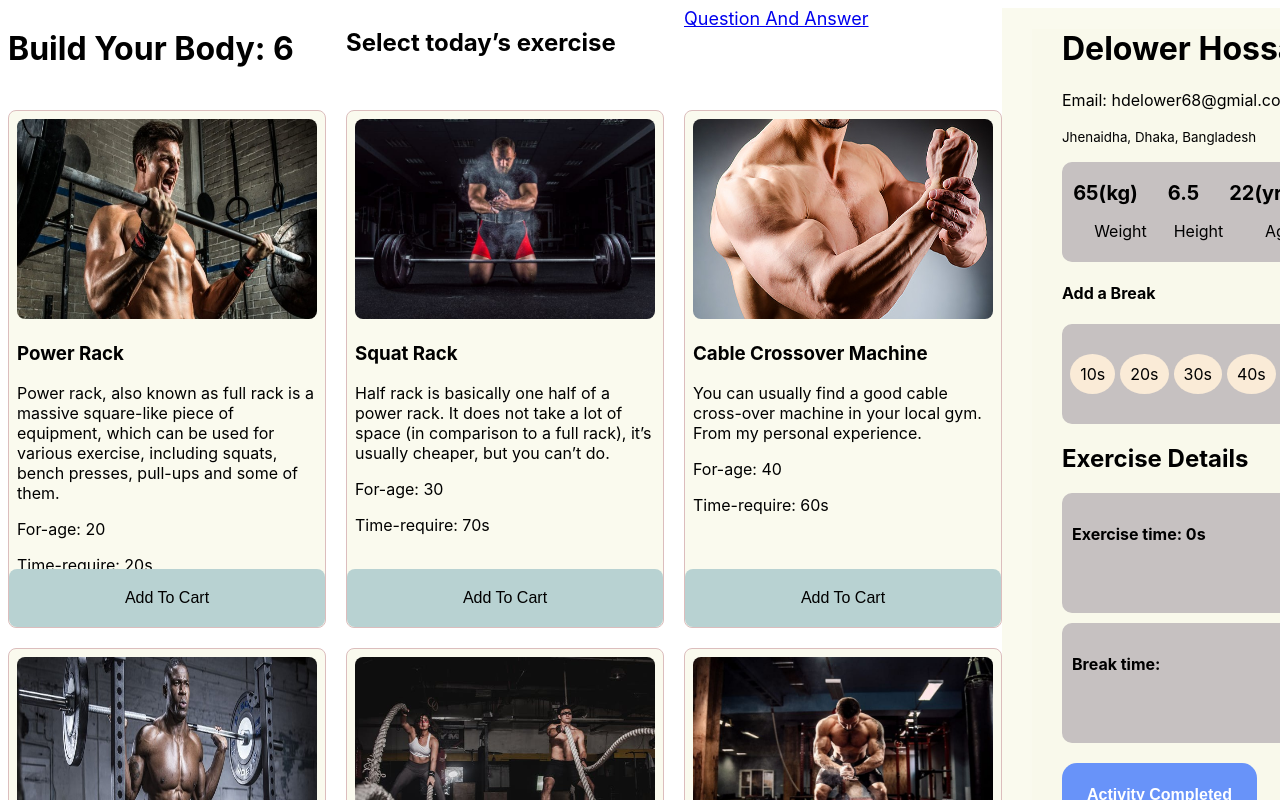
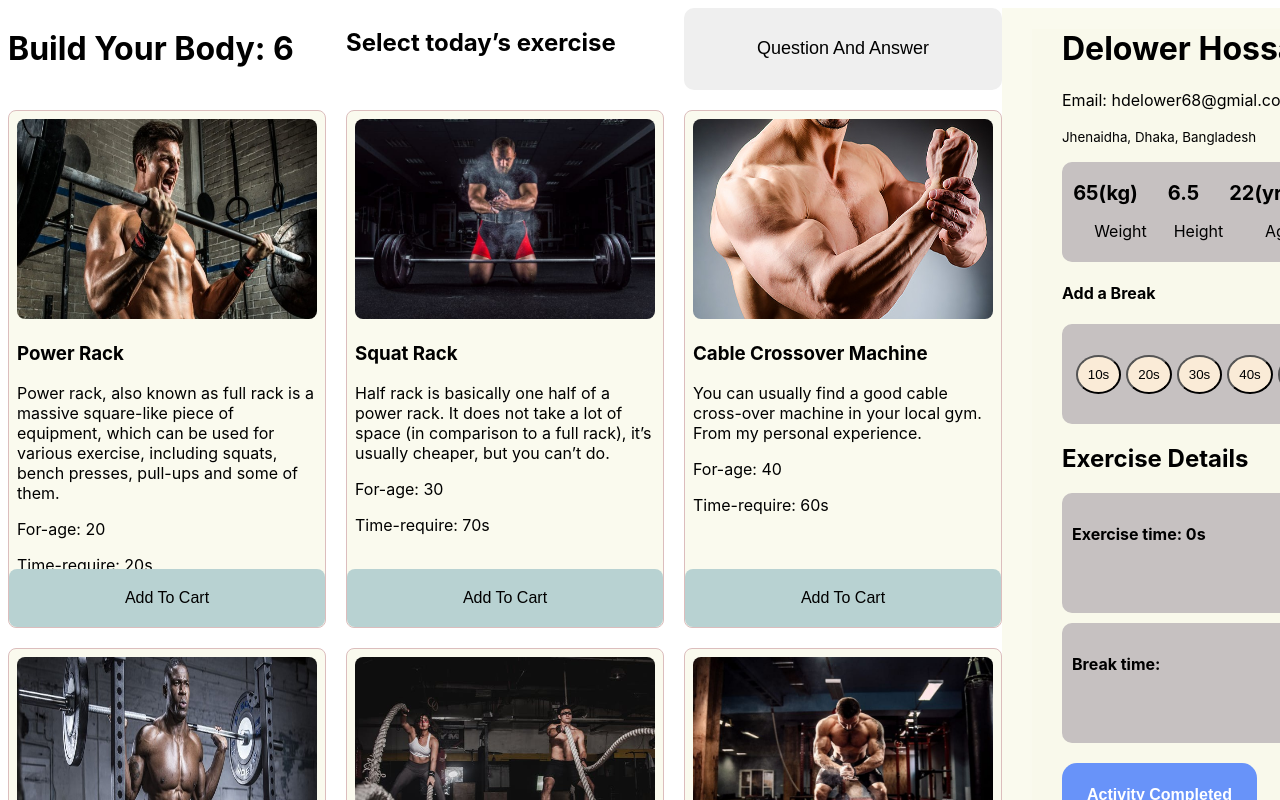
Before and after one commit to delower68/build-your-body, a React (Create React App) app: page / in a window 1280 px wide. Shown: the top 800 px of the page. Built offline with nearby package versions, Linux system fonts and the light colour scheme.

Commit message:
break-time set

```diff
--- a/src/components/Activity/Activity.css
+++ b/src/components/Activity/Activity.css
@@ -35,7 +35,7 @@
     margin-left: -40px;
 
 }
-.take-time ul li{
+.take-time ul button{
     background-color: antiquewhite;
     padding: 10px;
     border-radius: 50%;
--- a/src/components/Activity/Activity.js
+++ b/src/components/Activity/Activity.js
@@ -1,4 +1,4 @@
-import React from 'react';
+import React, { useState } from 'react';
 import './Activity.css';
 // import {toast } from 'react-toastify';
 // import 'react-toastify/dist/ReactToastify.css';
@@ -6,10 +6,17 @@ import './Activity.css';
 
 
 const Activity = ({singleProduct}) => {
+    const [getTime , setGetTime] = useState([])
+
     console.log(singleProduct);
     let totalTime = 0 ;
     for(const product of singleProduct){
         totalTime = totalTime + product.time ;
+    }
+
+    const handelTimeSet =(e)=>{
+        // const value = e.target.innerText
+        setGetTime(e.target.innerText);
     }
 
     return (
@@ -38,11 +45,11 @@ const Activity = ({singleProduct}) => {
 
                 <div className="take-time">
                     <ul>
-                        <li>10s</li>
-                        <li>20s</li>
-                        <li>30s</li>
-                        <li>40s</li>
-                        <li>50s</li>
+                        <button onClick={handelTimeSet} >10s</button>
+                        <button onClick={handelTimeSet} >20s</button>
+                        <button onClick={handelTimeSet} >30s</button>
+                        <button onClick={handelTimeSet} >40s</button>
+                        <button onClick={handelTimeSet} >50s</button>
                     </ul>
                 </div>
                 <h2>Exercise Details</h2>
@@ -50,7 +57,7 @@ const Activity = ({singleProduct}) => {
                     <h4>Exercise time: {totalTime}s</h4>
                 </div>
                 <div className='break-time'>
-                    <h4>Break time: </h4>
+                    <h4>Break time:{getTime} </h4>
                 </div>
                 <button  className='activity-btn'>
                     <h4  >Activity Completed</h4>
--- a/src/components/Shop/Shop.css
+++ b/src/components/Shop/Shop.css
@@ -6,6 +6,7 @@
     border: none;
     font-size: 18px;
     border-radius: 10px;
+    cursor: pointer;
 
 }
 .product-container{
--- a/src/components/Shop/Shop.js
+++ b/src/components/Shop/Shop.js
@@ -37,13 +37,13 @@ const Shop = () => {
             <div className="product-container">
                 <h1>Build Your Body: {products.length}</h1>
                <h2>Select today’s exercise</h2>
-               <a href="../../index1.html" target={'_blank'} className='interView-qs'>Question And Answer</a>
+               <button target={'_blank'} className='interView-qs'>Question And Answer</button>
                {
                 products.map(product => <SingleCard
                     key={product._id}
                     product = {product}
                     handelAddToCart={handelAddToCart}
-                     ></SingleCard>)
+                    ></SingleCard>)
                }
 
             </div>
```
Also changed, not shown: src/index1.html (deleted, +0 -15 lines).
